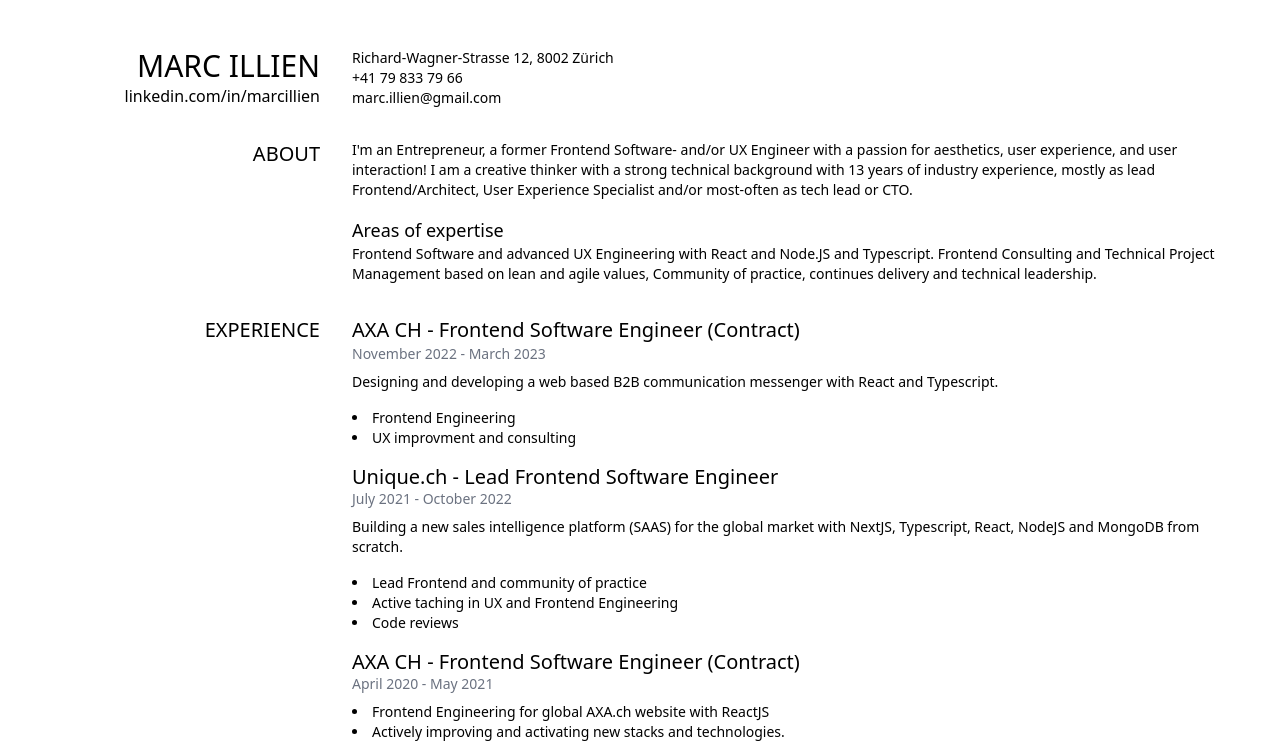
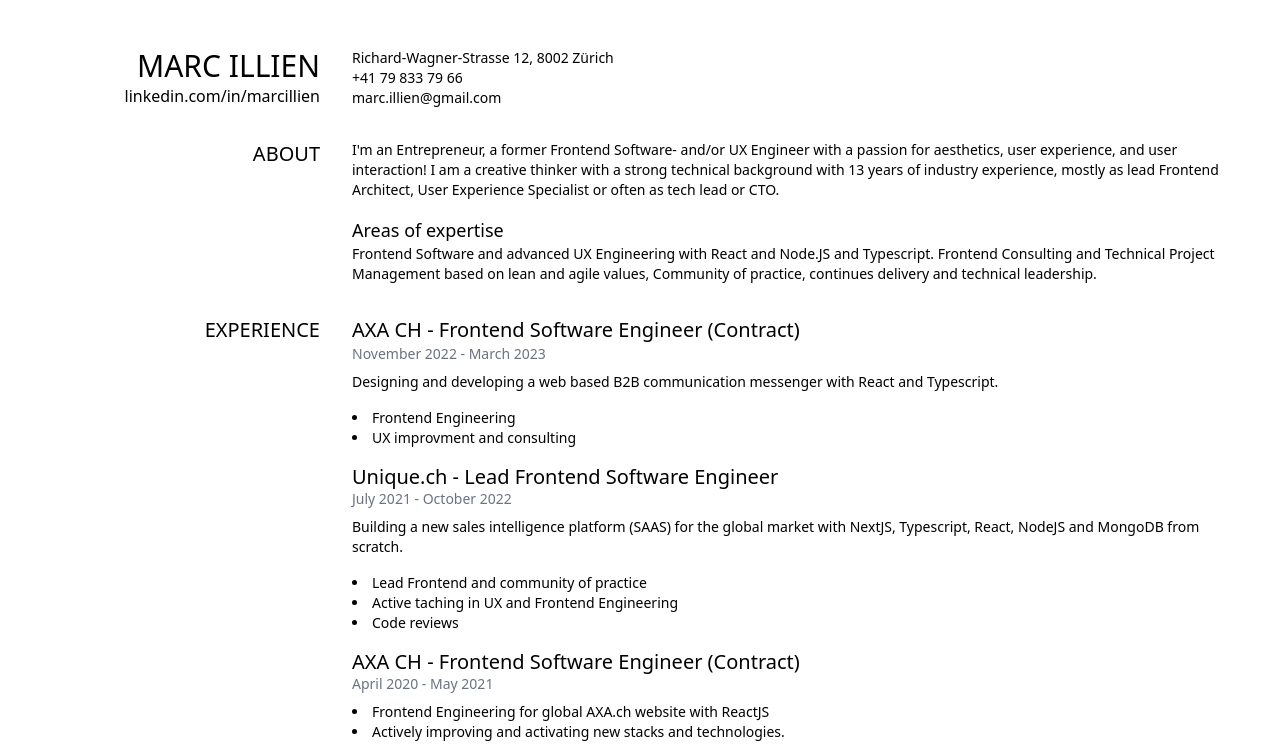
Before and after one commit to jackblackCH/illien.digital, a website: page cv.html in a window 1280 px wide. Shown: the top 755 px of the page. Drawn offline with Linux system fonts and the light colour scheme.

Commit message:
Better text

```diff
--- a/cv.html
+++ b/cv.html
@@ -28,8 +28,8 @@
           I'm an Entrepreneur, a former Frontend Software- and/or UX Engineer
           with a passion for aesthetics, user experience, and user interaction!
           I am a creative thinker with a strong technical background with 13
-          years of industry experience, mostly as lead Frontend/Architect, User
-          Experience Specialist and/or most-often as tech lead or CTO.
+          years of industry experience, mostly as lead Frontend Architect, User
+          Experience Specialist or often as tech lead or CTO.
         </p>
         <h2 class="text-lg mt-4">Areas of expertise</h2>
         <p>
```
